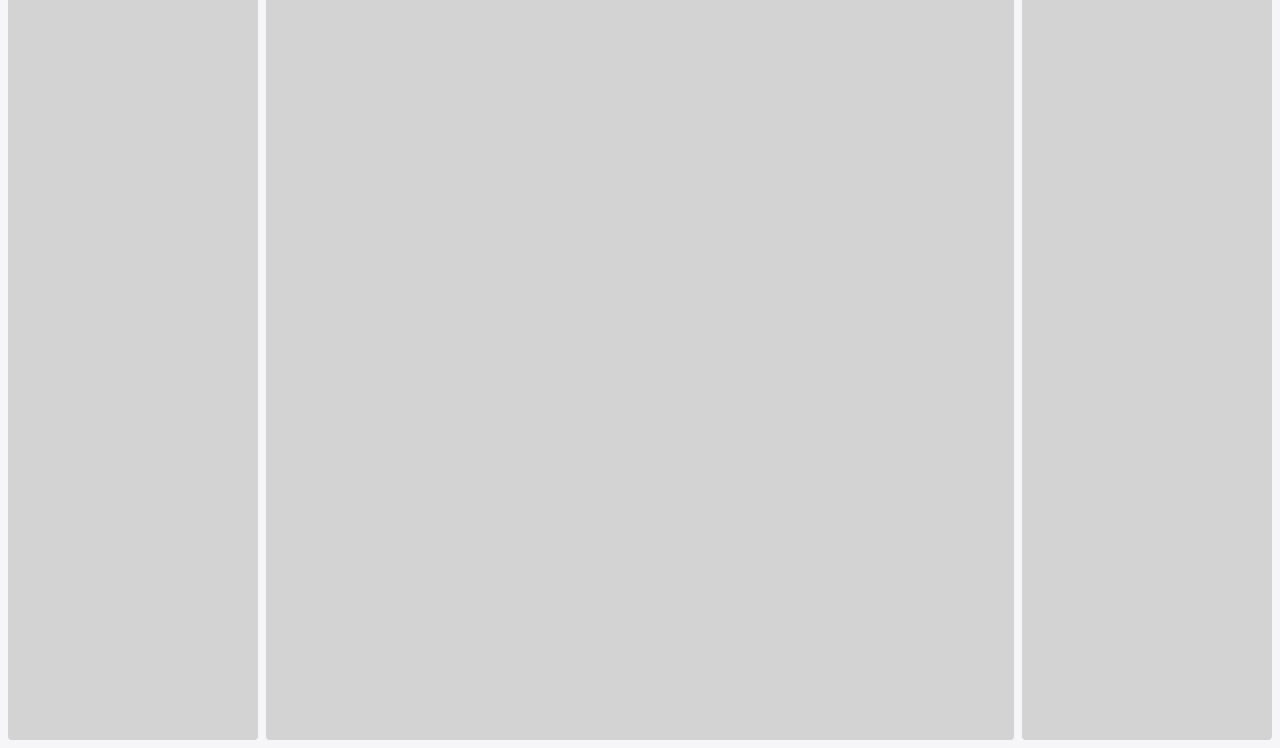
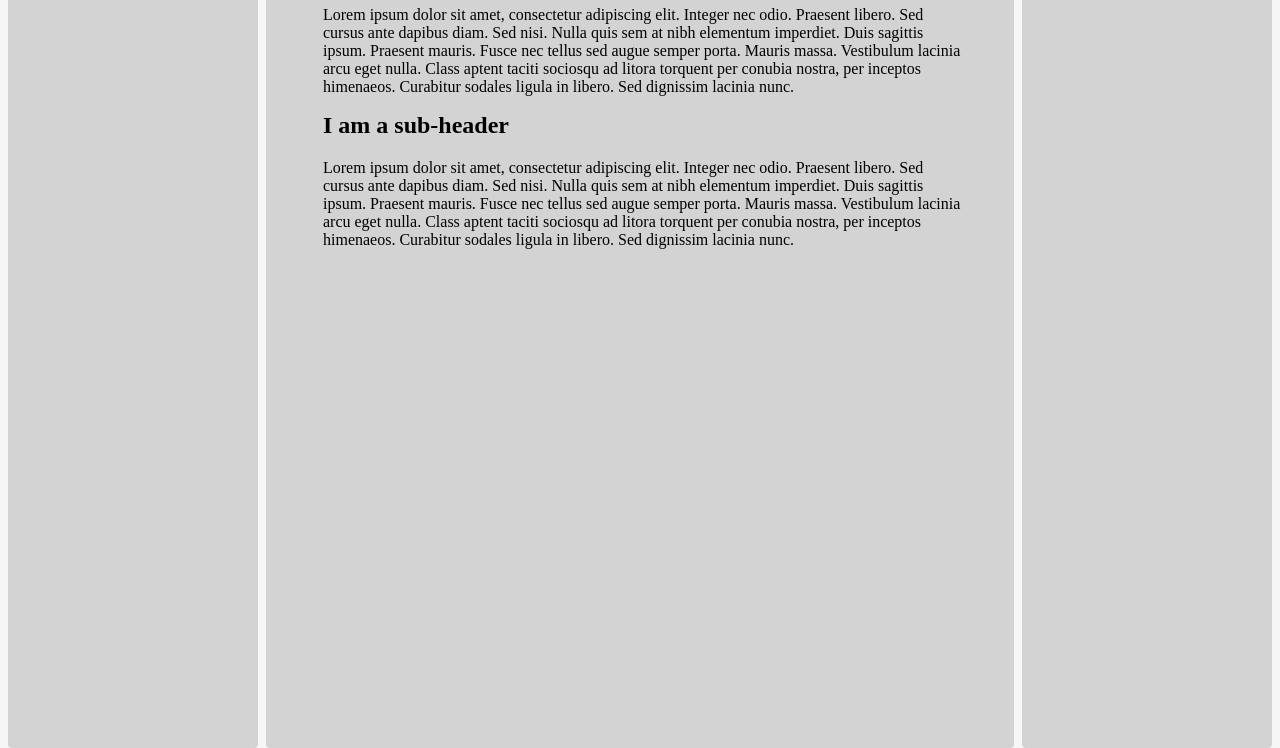
Before and after one commit to joeriddles/snips, a plain HTML site: page example-2/index.html in a window 1280 px wide. Shown: the part 52-800 px from the top of the page. Drawn offline with Linux system fonts and the light colour scheme.

Commit message:
Add content to flex

```diff
--- a/example-2/example-2.css
+++ b/example-2/example-2.css
@@ -12,7 +12,7 @@ main {
 
 body {
   margin: 0;
-  padding: 8px;
+  padding: 0 8px;
   box-sizing: border-box;
 }
 
@@ -24,6 +24,7 @@ main {
 .body-container {
   display: flex;
   flex-direction: row;
+  flex-wrap: wrap;
   height: 100%;
 }
 
@@ -39,3 +40,14 @@ main {
 .body-container :last-child {
   flex: 1;
 }
+
+.content {
+  min-width: 300px;
+  max-width: min(100%, 650px);
+  height: 100%;
+  margin: auto;
+}
+
+h1, h2, h3, h4, h5, h6 {
+  margin-top: 0;
+}
--- a/example-2/index.html
+++ b/example-2/index.html
@@ -12,7 +12,30 @@
     <header></header>
     <div class="body-container">
       <aside></aside>
-      <main></main>
+      <main>
+        <div class="content">
+          <h1>I am a header</h1>
+          <p>
+            Lorem ipsum dolor sit amet, consectetur adipiscing elit. Integer nec
+            odio. Praesent libero. Sed cursus ante dapibus diam. Sed nisi. Nulla
+            quis sem at nibh elementum imperdiet. Duis sagittis ipsum. Praesent
+            mauris. Fusce nec tellus sed augue semper porta. Mauris massa.
+            Vestibulum lacinia arcu eget nulla. Class aptent taciti sociosqu ad
+            litora torquent per conubia nostra, per inceptos himenaeos. Curabitur
+            sodales ligula in libero. Sed dignissim lacinia nunc.
+          </p>
+          <h2>I am a sub-header</h2>
+          <p>
+            Lorem ipsum dolor sit amet, consectetur adipiscing elit. Integer nec
+            odio. Praesent libero. Sed cursus ante dapibus diam. Sed nisi. Nulla
+            quis sem at nibh elementum imperdiet. Duis sagittis ipsum. Praesent
+            mauris. Fusce nec tellus sed augue semper porta. Mauris massa.
+            Vestibulum lacinia arcu eget nulla. Class aptent taciti sociosqu ad
+            litora torquent per conubia nostra, per inceptos himenaeos. Curabitur
+            sodales ligula in libero. Sed dignissim lacinia nunc.
+          </p>
+        </div>
+      </main>
       <aside></aside>
     </div>
     <footer></footer>
```
